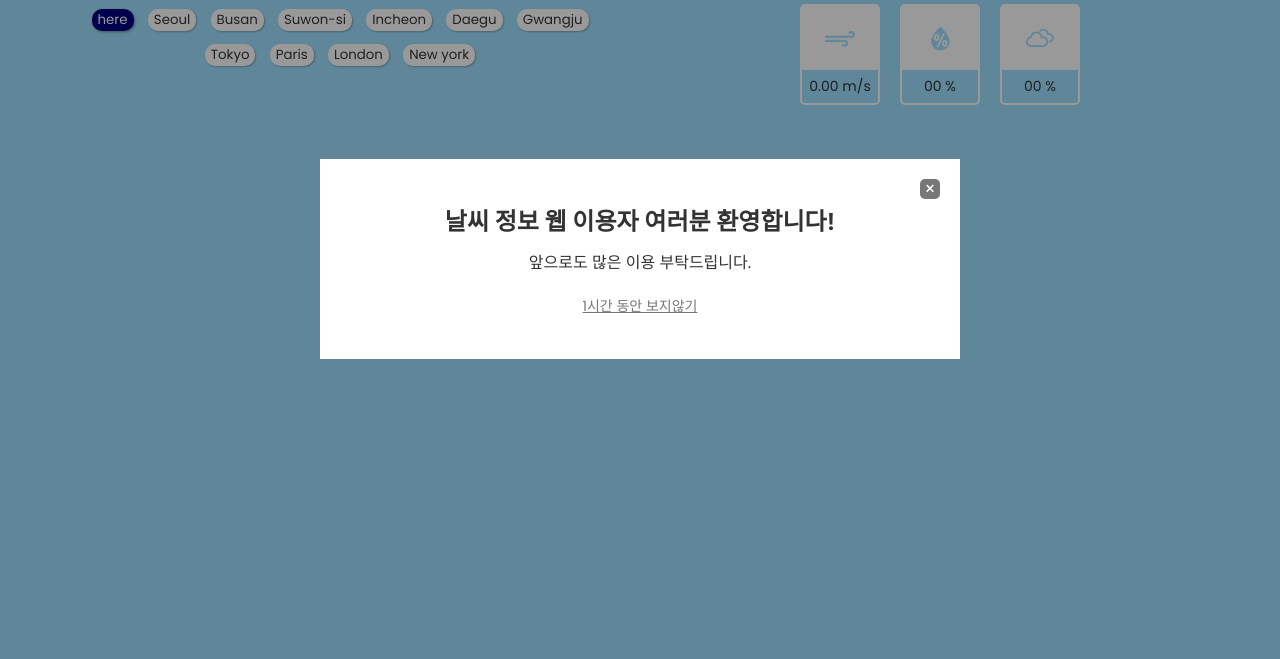
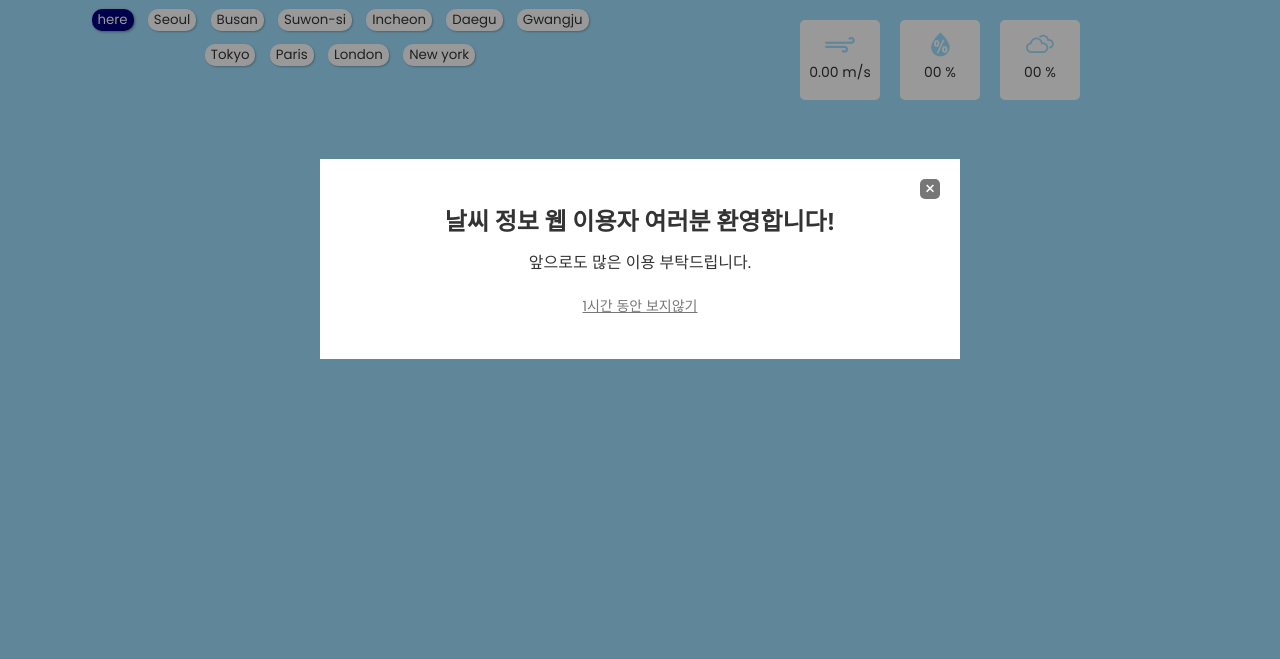
Before and after one commit to kkkkkSE/openWeatherAPI, a plain HTML site: page main.html in a window 1280 px wide. Shown: the part 141-800 px from the top of the page. Drawn offline with nearby package versions, Linux system fonts and the light colour scheme.

Commit message:
[design] 풍속, 습도, 구름량 부분 세부 디자인 변경

```diff
--- a/css/main2.css
+++ b/css/main2.css
@@ -132,19 +132,22 @@ a {
 }
 #weather .bottom > div {
   width: 100px;
+  height: 80px;
   text-align: center;
   font-size: 14px;
   border: 2px solid #fff;
+  background-color: #fff;
   margin: 0 10px;
   border-radius: 5px;
+  display: flex;
+  flex-direction: column;
+  justify-content: center;
 }
 #weather .bottom > div i {
   display: block;
   width: 100%;
-  background-color: #fff;
   font-size: 24px;
   color: rgb(159, 225, 255);
-  padding: 20px 0;
 }
 #weather .bottom > div p {
   padding: 5px 0;
```
